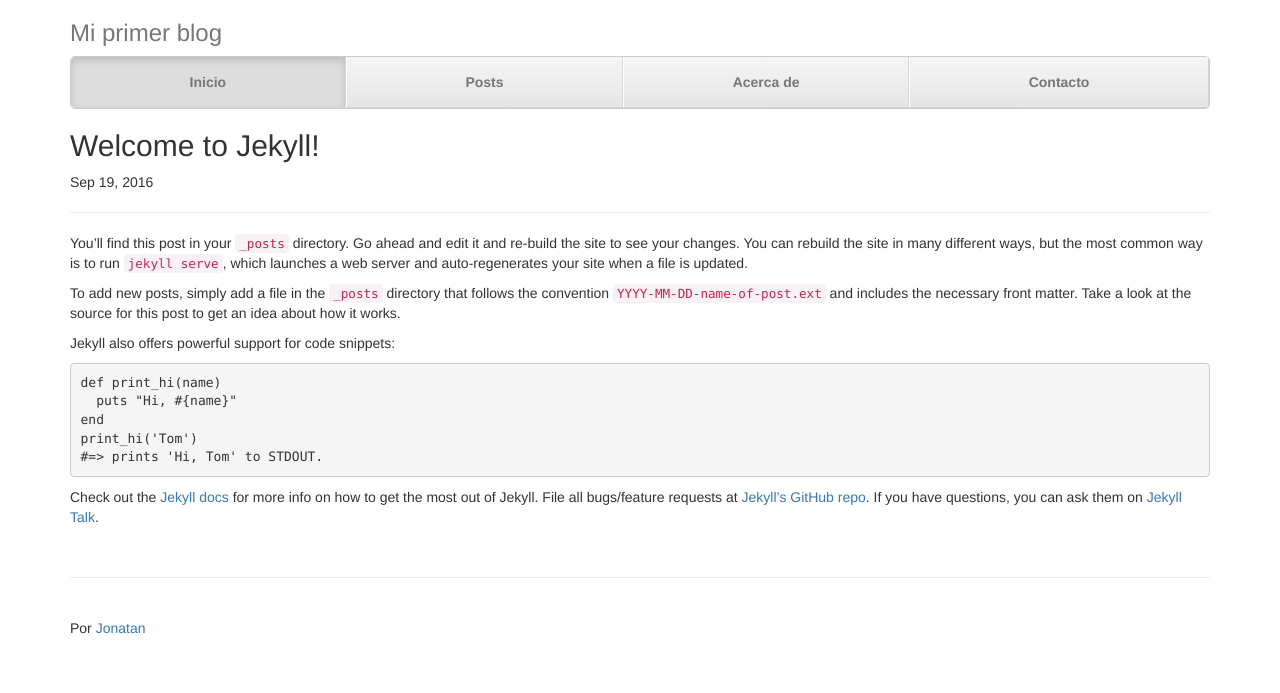
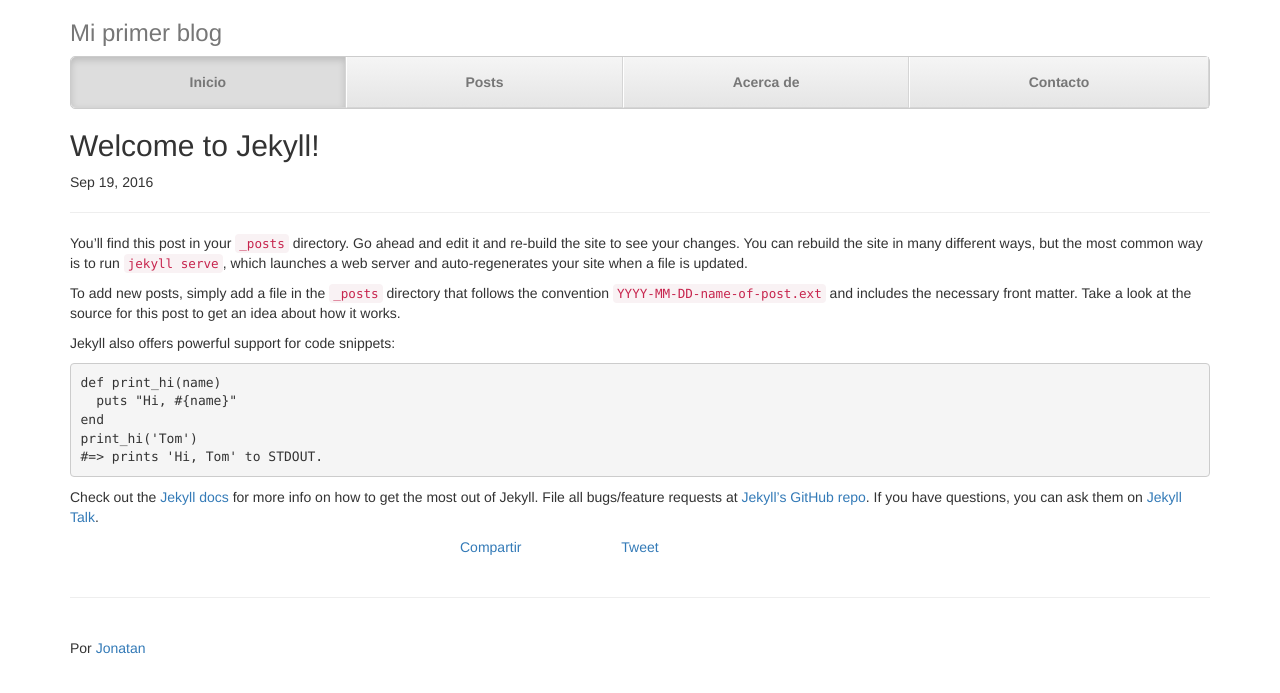
Before and after one commit to brolyssjl/myblog, a Jekyll site: the page built from _posts/2016-09-19-welcome-to-jekyll.markdown, in a window 1280 px wide. Shown: the top 693 px of the page. Built offline with Jekyll 4.4.1, drawn with Linux system fonts in a browser that asks for light colours; comment, search, counter and statistics services are not loaded.

Commit message:
Adición de botones sociales para compartir en redes sociales como Facebook, Twitter y Linkedin

```diff
--- a/_layouts/default.html
+++ b/_layouts/default.html
@@ -2,6 +2,14 @@
 <html>
   {% include head.html %}
   <body>
+    <div id="fb-root"></div>
+    <script>(function(d, s, id) {
+      var js, fjs = d.getElementsByTagName(s)[0];
+      if (d.getElementById(id)) return;
+      js = d.createElement(s); js.id = id;
+      js.src = "//connect.facebook.net/es_ES/sdk.js#xfbml=1&version=v2.7";
+      fjs.parentNode.insertBefore(js, fjs);
+    }(document, 'script', 'facebook-jssdk'));</script>
     <div class="container">
       <!-- Menú de navegación -->
       {% include header.html %}
--- a/_layouts/post.html
+++ b/_layouts/post.html
@@ -10,3 +10,22 @@
     <p>{{ content }}</p>
   </div>
 </div>
+<!-- Botones sociales -->
+<div class="row">
+  <div class="col-md-offset-4 col-md-4 col-lg-offset-4 col-lg-4">
+    <div class="row">
+      <div class="col-md-4">
+        <div class="fb-share-button" data-href="https://developers.facebook.com/docs/plugins/" data-layout="button" data-size="small" data-mobile-iframe="true"><a class="fb-xfbml-parse-ignore" target="_blank" href="https://www.facebook.com/sharer/sharer.php?u=https%3A%2F%2Fdevelopers.facebook.com%2Fdocs%2Fplugins%2F&amp;src=sdkpreparse">Compartir</a></div>
+      </div>
+      <div class="col-md-4 text-center">
+        <a href="https://twitter.com/share" class="twitter-share-button" data-lang="es" data-show-count="false">Tweet</a><script async src="//platform.twitter.com/widgets.js" charset="utf-8"></script>
+      </div>
+      <div class="col-md-4">
+        <script src="//platform.linkedin.com/in.js" type="text/javascript"> lang: es_ES</script>
+        <script type="IN/Share"></script>
+      </div>
+    </div>
+
+
+  </div>
+</div>
--- a/blog/index.html
+++ b/blog/index.html
@@ -12,7 +12,7 @@
 	<div class="col-md-4 col-lg-4">
 		<h2>{{ post.title }}</h2>
 		<h4><time>{{ post.date | date: "%b %-d, %Y" }}</time></h4>
-		<p class="resumen-post">{{ post.content | strip_html | truncate: 250, '...' }}</p>
+		<p>{{ post.content | strip_html | truncate: 250, '...' }}</p>
 		<p><a class="btn btn-primary" href="{{ post.url | prepend: site.baseurl }}" role="button">Ver detalle »</a></p>
 	</div>
 	{% endfor %}
--- a/css/estilos.css
+++ b/css/estilos.css
@@ -51,6 +51,3 @@
     margin-top: 40px;
     border-top: 1px solid #eee;
 }
-.resumen-post {
-
-}
```
